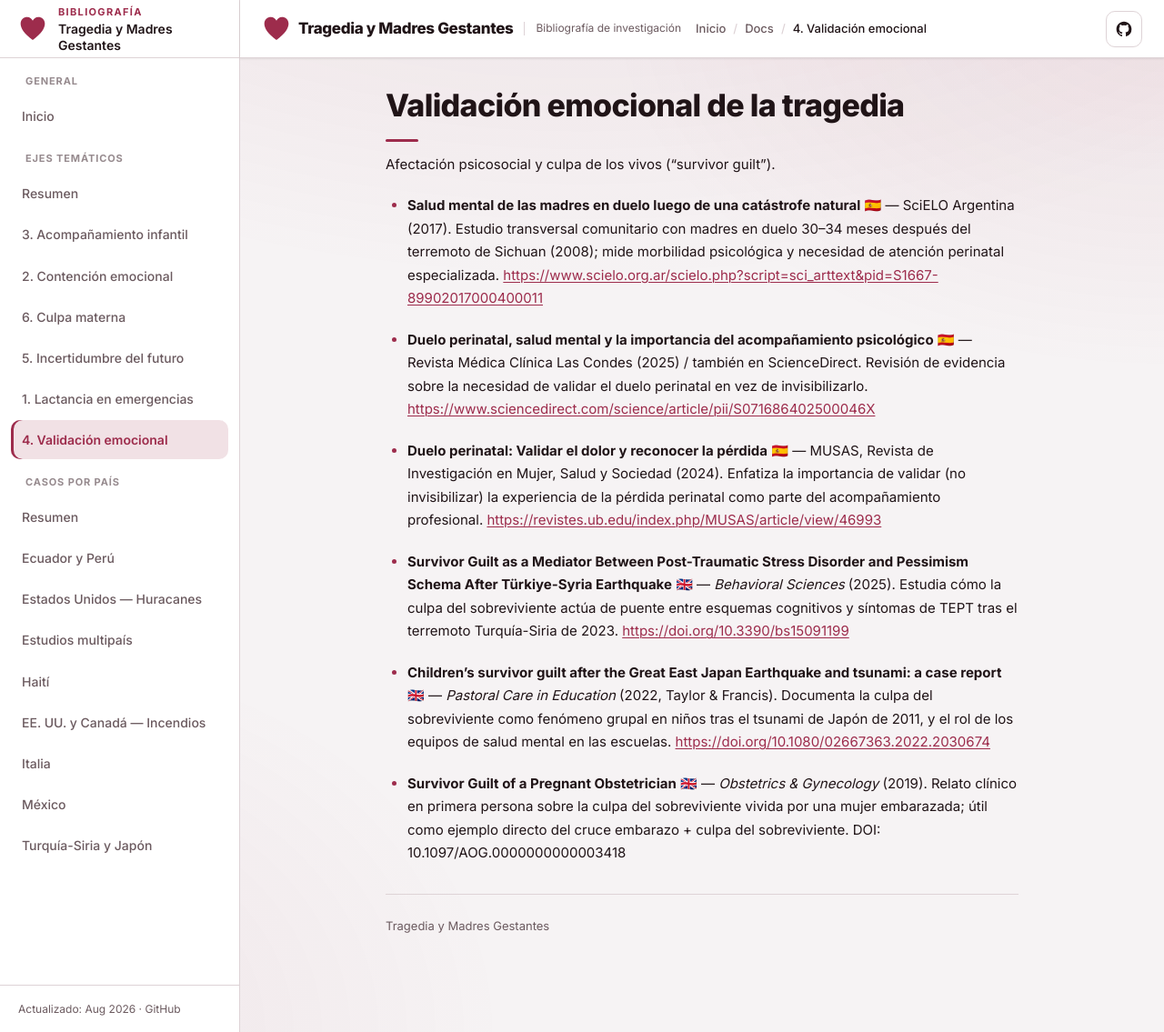
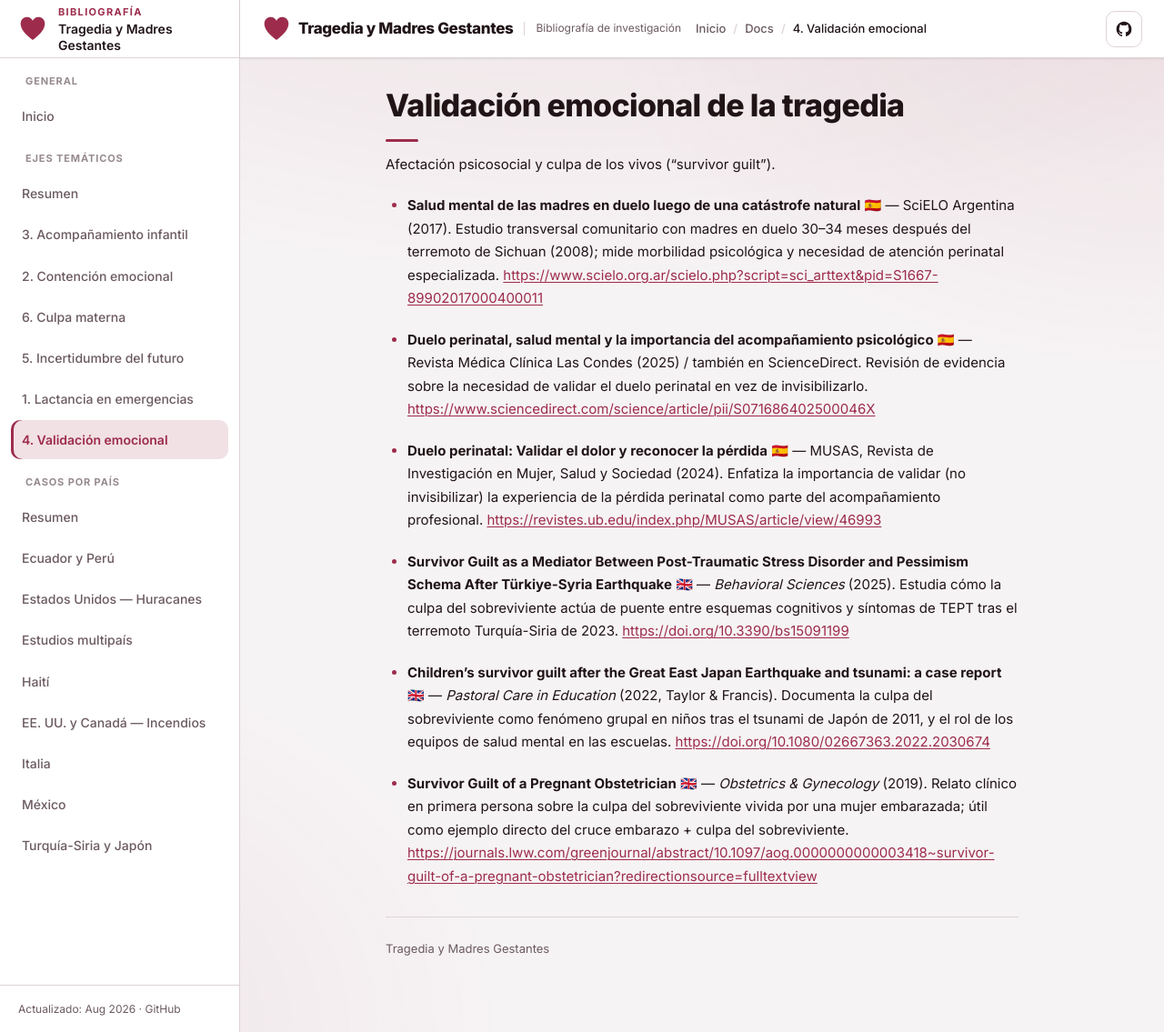
Before and after one commit to IgnacioCastillo05/tragedia-y-madres-gestantes, a Jekyll site: the page built from docs/validacion-emocional.md, in a window 1280 px wide and 1135 px high. Shown: the whole window at 91% size. Built offline with Jekyll 4.4.1, drawn with Linux system fonts in a browser that asks for light colours.

Commit message:
Change DOI format for survivor guilt article
Updated DOI link to a more accessible format.

```diff
--- a/docs/validacion-emocional.md
+++ b/docs/validacion-emocional.md
@@ -30,4 +30,4 @@ Afectación psicosocial y culpa de los vivos ("survivor guilt").
 
 - **Survivor Guilt of a Pregnant Obstetrician** 🇬🇧 — *Obstetrics & Gynecology* (2019).
   Relato clínico en primera persona sobre la culpa del sobreviviente vivida por una mujer embarazada; útil como ejemplo directo del cruce embarazo + culpa del sobreviviente.
-  DOI: 10.1097/AOG.0000000000003418
+  <https://journals.lww.com/greenjournal/abstract/10.1097/aog.0000000000003418~survivor-guilt-of-a-pregnant-obstetrician?redirectionsource=fulltextview>
```
